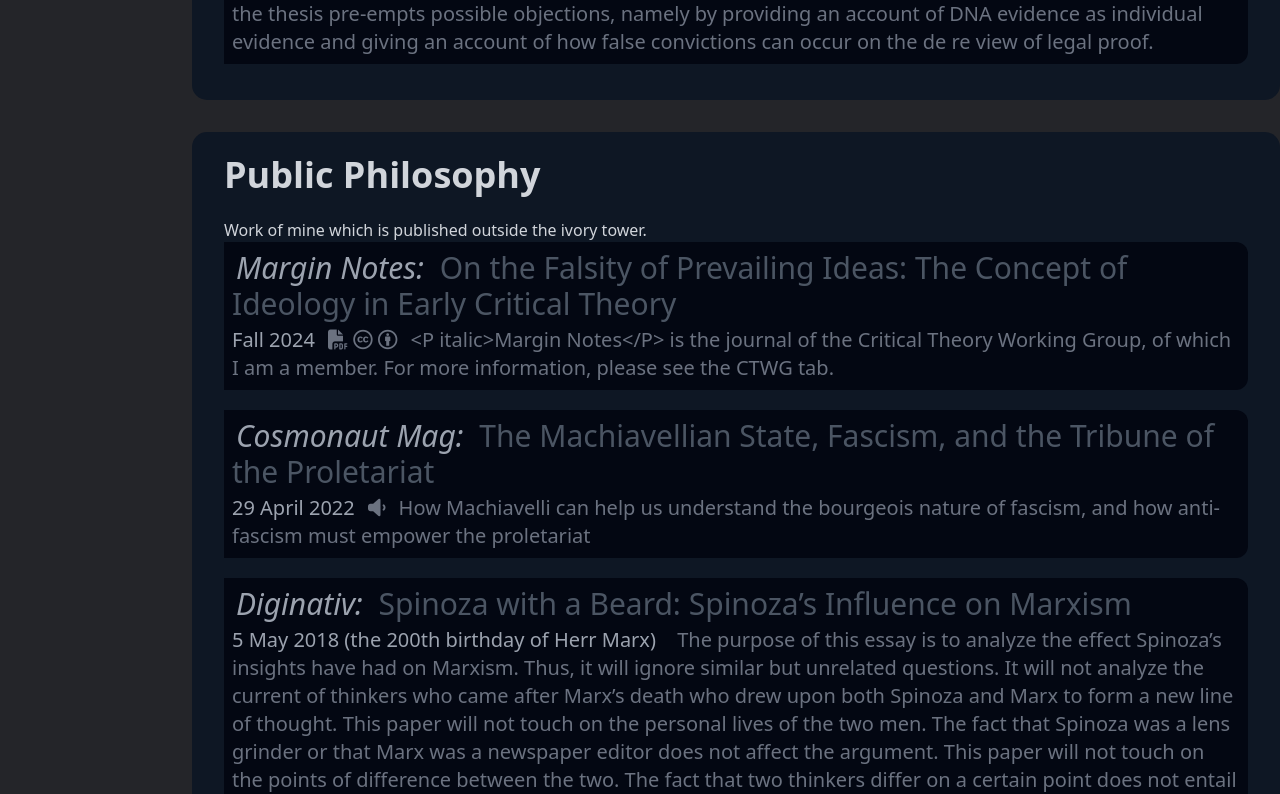
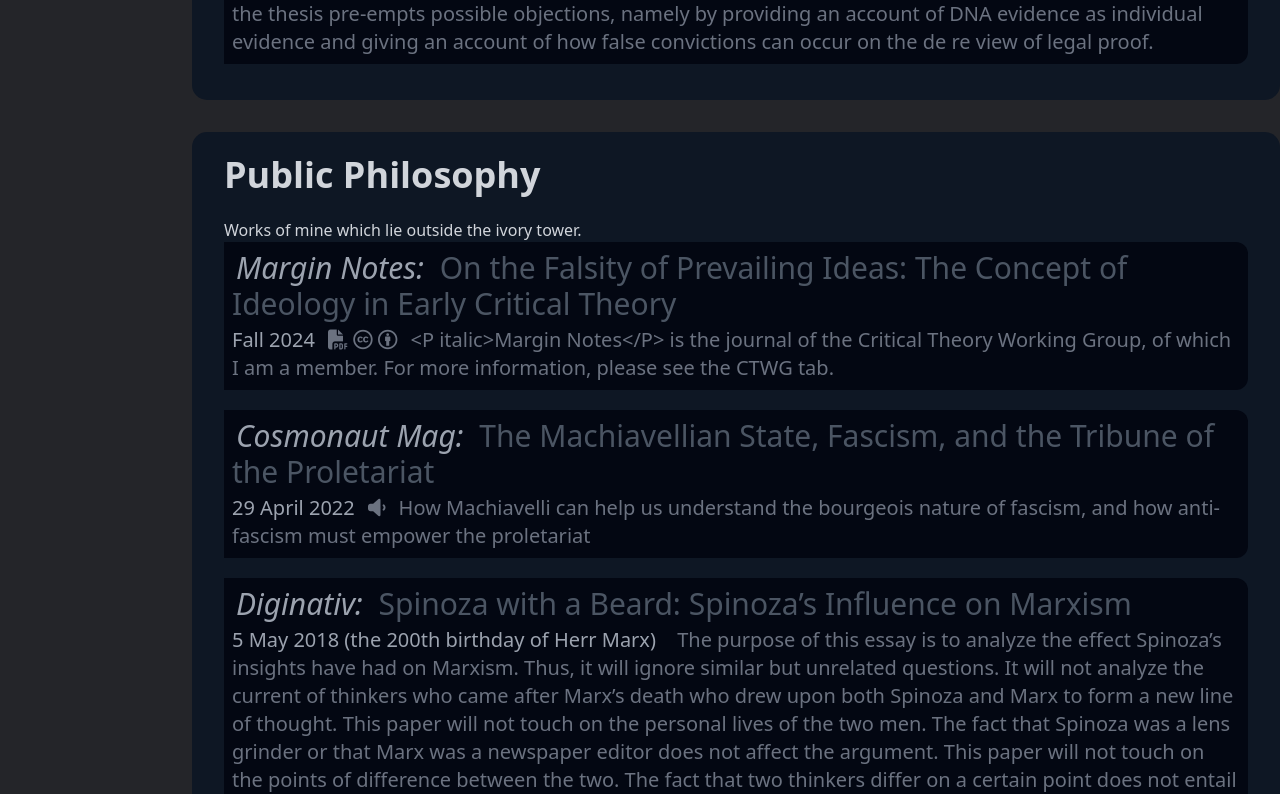
Before and after one commit to stensonowen/stomas, a SvelteKit app: page /Research in a window 1280 px wide. Shown: the part 566-1360 px from the top of the page. Built offline with nearby package versions, Linux system fonts and the light colour scheme.

Commit message:
Update +page.svelte

```diff
--- a/src/routes/Research/+page.svelte
+++ b/src/routes/Research/+page.svelte
@@ -112,7 +112,8 @@
         <!-- PUBLIC PUBLICATIONS -->
         <div id="publications_public" class="section">
             <h2> Public Philosophy </h2>
-            Work of mine which is published outside the ivory tower.
+            Works of mine which lie outside the ivory tower.
+
             <Card
                 publisher="Margin Notes"
                 title="On the Falsity of Prevailing Ideas: The Concept of Ideology in Early Critical Theory"
```
